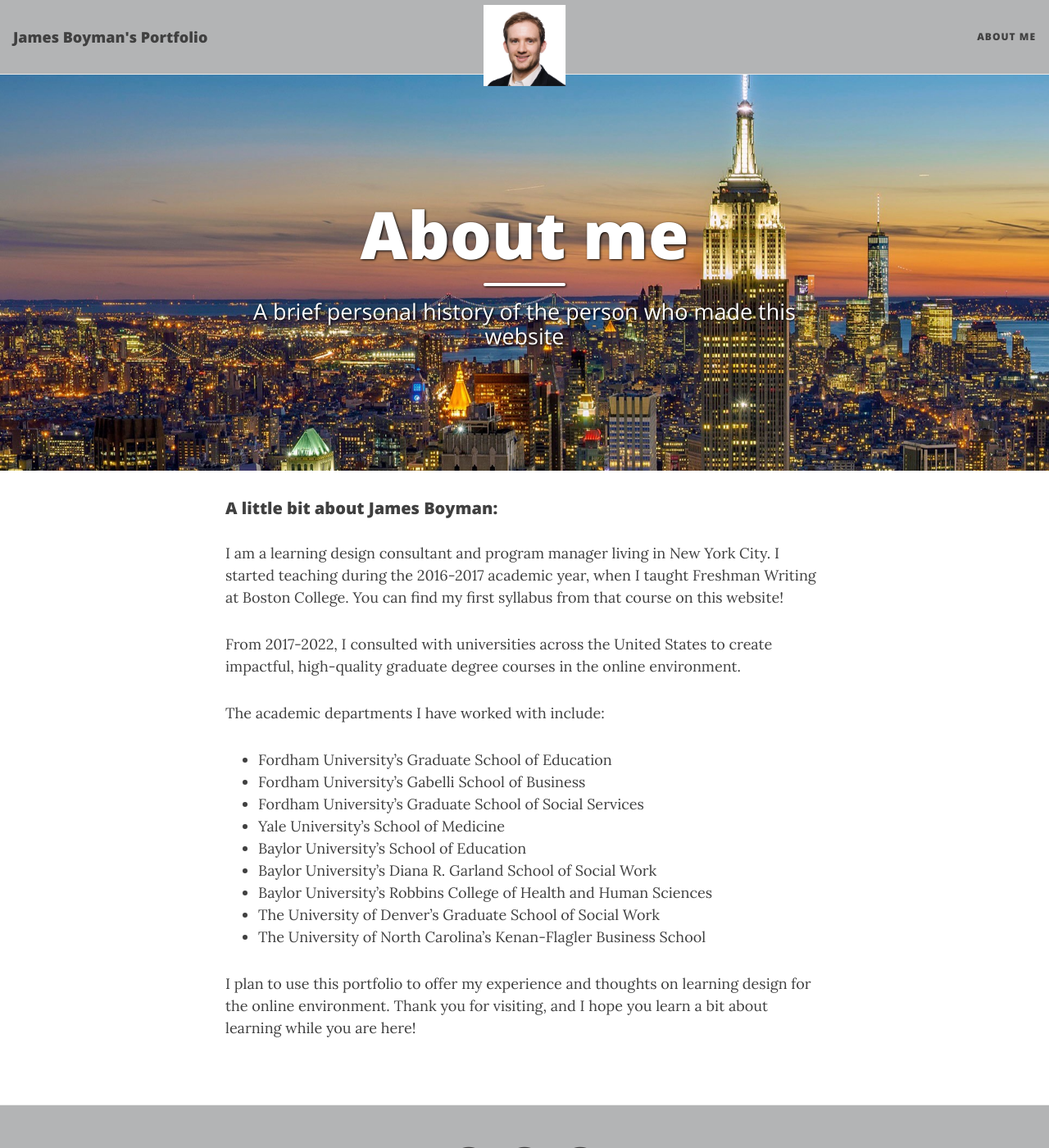
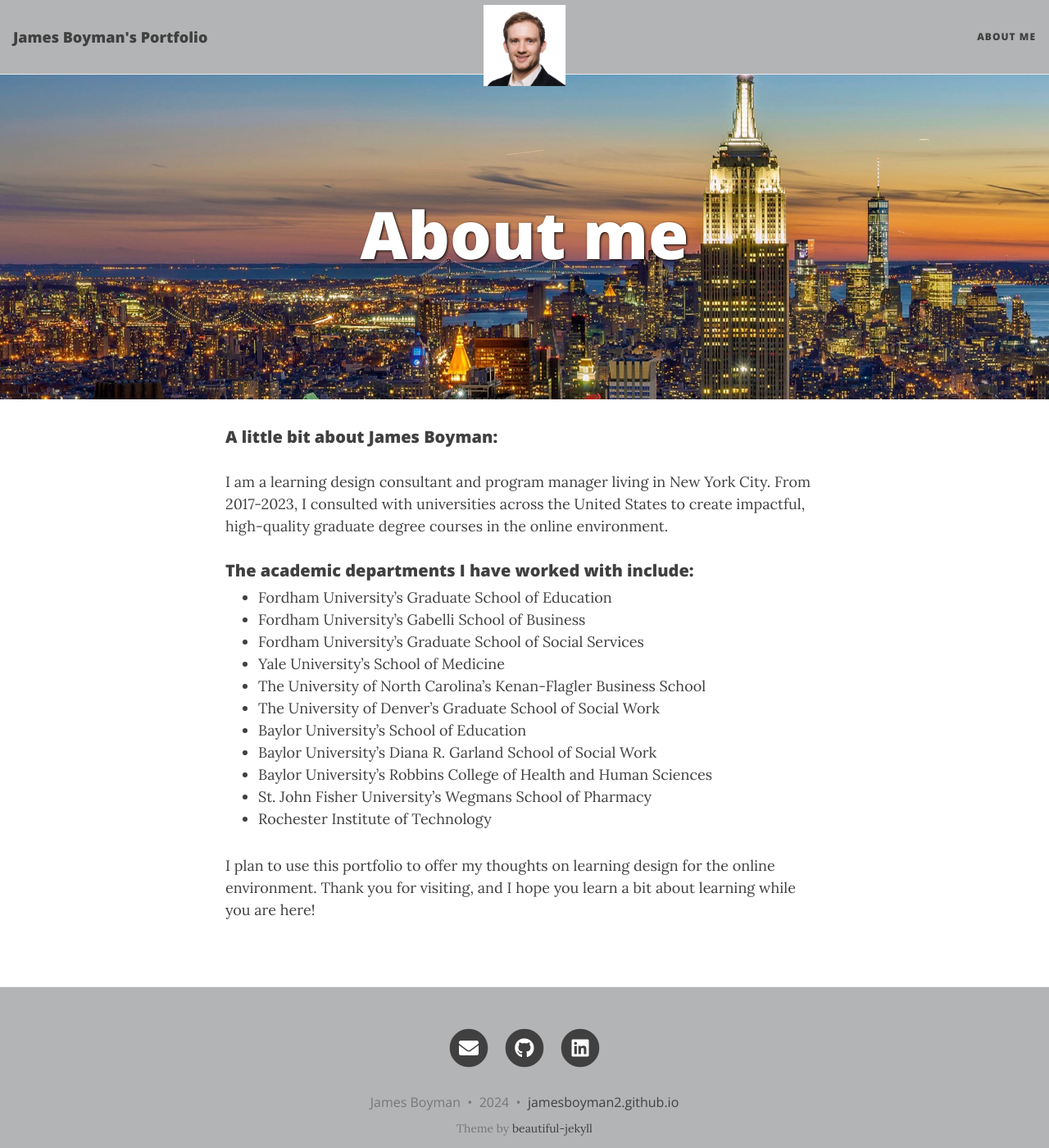
Before and after one commit to jamesboyman2/jamesboyman2.github.io, a Jekyll site: the page built from aboutme.md, in a window 1280 px wide and 1400 px high. Shown: the whole window at 82% size. Built offline with Jekyll 4.4.1, drawn with Linux system fonts in a browser that asks for light colours; nearby versions of some CDN libraries.

Commit message:
Update aboutme.md

```diff
--- a/aboutme.md
+++ b/aboutme.md
@@ -1,27 +1,26 @@
 ---
 layout: page
 title: About me
-subtitle: A brief personal history of the person who made this website
 cover-img: /assets/img/aboutme/about_background.jpg
 share-img: /assets/img/aboutme/head_shot.jpg
 ---
 
 ##### A little bit about James Boyman:
 
-I am a learning design consultant and program manager living in New York City. I started teaching during the 2016-2017 academic year, when I taught Freshman Writing at Boston College. You can find my first syllabus from that course on this website!
+I am a learning design consultant and program manager living in New York City. From 2017-2023, I consulted with universities across the United States to create impactful, high-quality graduate degree courses in the online environment.
 
-From 2017-2022, I consulted with universities across the United States to create impactful, high-quality graduate degree courses in the online environment.
-
-The academic departments I have worked with include:
+##### The academic departments I have worked with include:
 
 * Fordham University's Graduate School of Education
 * Fordham University's Gabelli School of Business
 * Fordham University's Graduate School of Social Services
 * Yale University's School of Medicine
+* The University of North Carolina's Kenan-Flagler Business School
+* The University of Denver's Graduate School of Social Work
 * Baylor University's School of Education
 * Baylor University's Diana R. Garland School of Social Work
 * Baylor University's Robbins College of Health and Human Sciences
-* The University of Denver's Graduate School of Social Work
-* The University of North Carolina's Kenan-Flagler Business School
+* St. John Fisher University's Wegmans School of Pharmacy
+* Rochester Institute of Technology
 
-I plan to use this portfolio to offer my experience and thoughts on learning design for the online environment. Thank you for visiting, and I hope you learn a bit about learning while you are here!
+I plan to use this portfolio to offer my thoughts on learning design for the online environment. Thank you for visiting, and I hope you learn a bit about learning while you are here!
```
